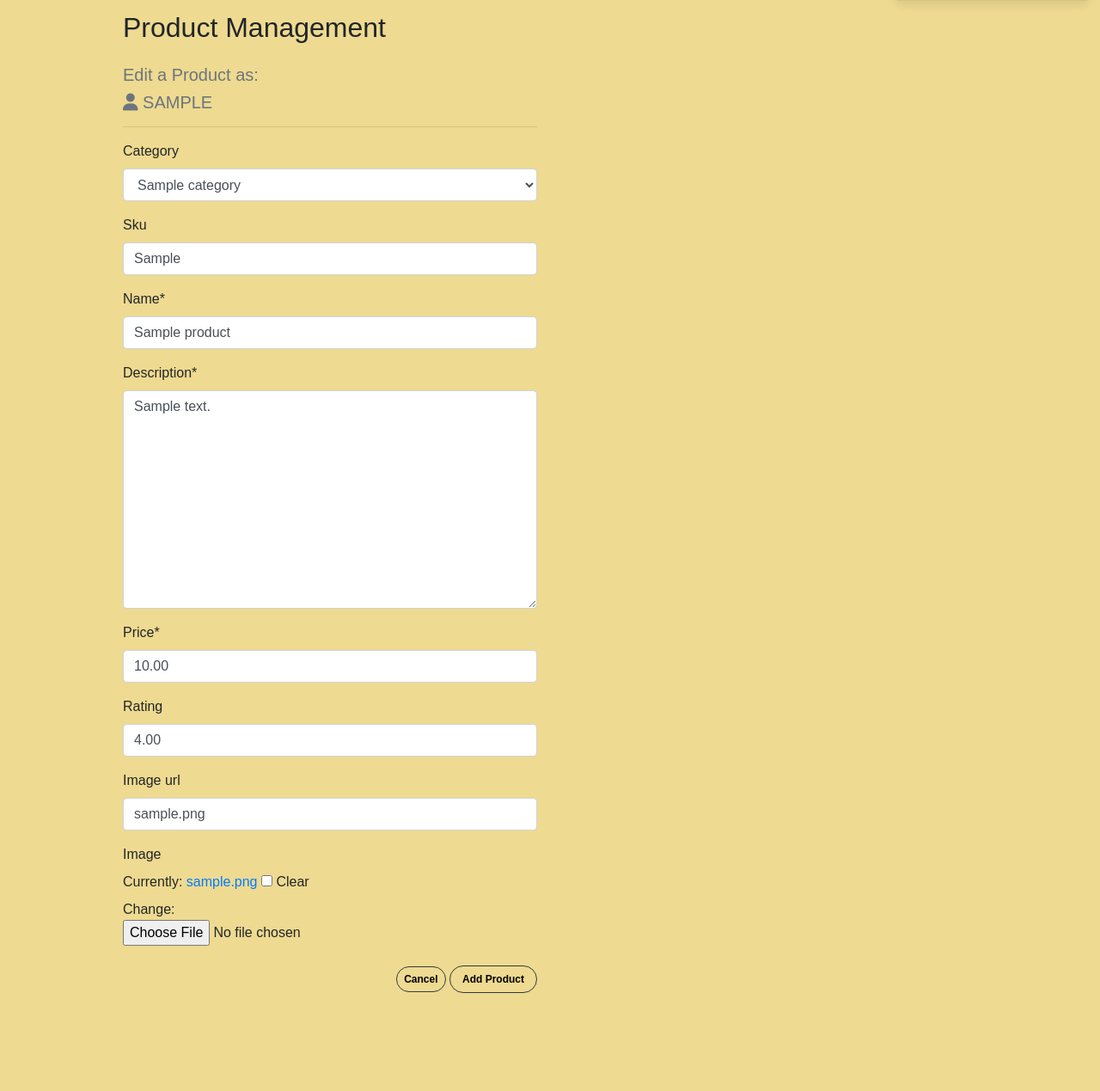
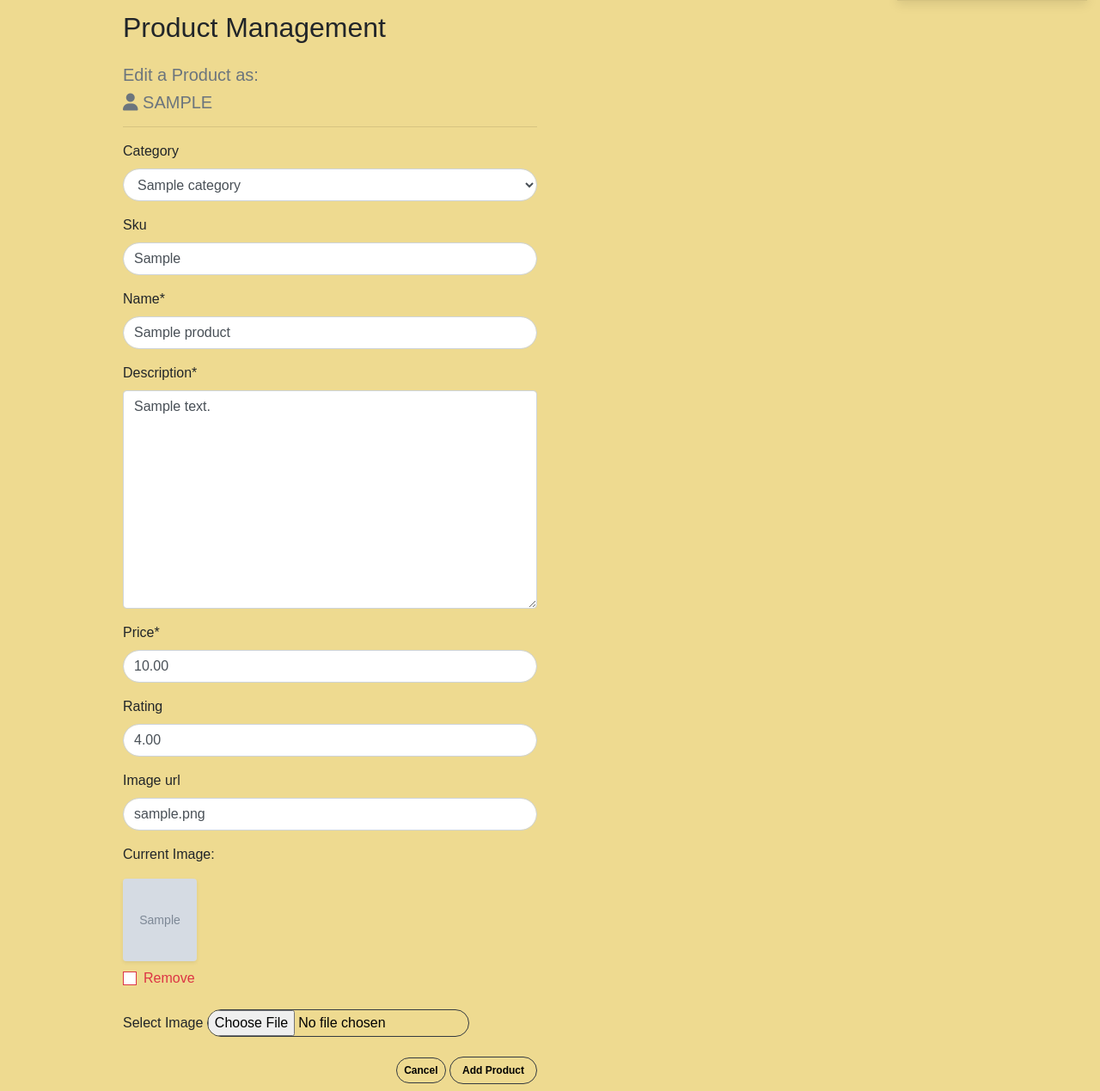
Before and after one commit to MichalPokojny/CI_project_5_bartender_box, a Django app: page /products/edit/1/ in a window 1280 px wide. Shown: the part 184-1453 px from the top of the page at 86% size. Before the commit the page ends 1339 px from the top, so only its background shows below. Run offline with Django 3.2, Linux system fonts and the light colour scheme; a user stored in the database is signed in; tables that the repository leaves empty hold one stand-in row (values such as "Sample post"); grey boxes marked "Sample" are stand-in pictures; some libraries are stand-ins or nearby versions; some web fonts are replaced.

Commit message:
Update edit, add, delete functionality for products, Update image field in forms

```diff
--- a/checkout/views.py
+++ b/checkout/views.py
@@ -96,8 +96,7 @@ def checkout(request):
         if not bag:
             messages.error(
                 request,
-                " There's nothing in your bag at the moment ",
-            )
+                " There's nothing in your bag at the moment ",)
             return redirect(reverse('products'))
 
         current_bag = bag_contents(request)
--- a/products/forms.py
+++ b/products/forms.py
@@ -1,5 +1,6 @@
 # pylint: disable=no-member
 from django import forms
+from .widgets import CustomClearableFileInput
 from .models import Product, Category
 
 
@@ -11,6 +12,11 @@ class ProductForm(forms.ModelForm):
         model = Product
         fields = "__all__"
 
+
+    image = forms.ImageField(
+        label="Image", required=False, widget=CustomClearableFileInput
+    )
+
     def __init__(self, *args, **kwargs):
         super().__init__(*args, **kwargs)
         categories = Category.objects.all()
@@ -18,4 +24,7 @@ class ProductForm(forms.ModelForm):
 
         self.fields["category"].choices = friendly_names
         for field_name, field in self.fields.items():
-            field.widget.attrs["class"] = "border-black"
+            if field_name != "description":
+                field.widget.attrs["class"] = "border-black rounded-pill"
+            else:
+                field.widget.attrs["class"] = "border-black rounded"
--- /dev/null
+++ b/products/templates/products/custom_widget_templates/custom_clearable_file_input.html
@@ -0,0 +1,17 @@
+{% if widget.is_initial %}
+    <p>{{ widget.initial_text }}:</p>
+    <a href="{{ widget.value.url }}">
+        <img width="86" height="96" class="rounded shadow-sm" src="{{ widget.value.url }}">
+    </a>
+    {% if not widget.required %}
+        <div class="custom-control custom-checkbox mt-2">
+            <input class="custom-control-input" type="checkbox" name="{{ widget.checkbox_name }}" id="{{ widget.checkbox_id }}">
+            <label class="custom-control-label text-danger" for="{{ widget.checkbox_id }}">{{ widget.clear_checkbox_label }}</label>
+        </div>
+    {% endif %}<br>
+    {{ widget.input_text }}
+{% endif %}
+<span>
+    Select Image <input class="category-badge text-black text-decoration-none border border-dark rounded-pill" id="new-image" type="{{ widget.type }}" name="{{ widget.name }}"{% include "django/forms/widgets/attrs.html" %}>
+</span>
+<strong><p class="text-danger" id="filename"></p></strong>
--- a/products/templates/products/edit_product.html
+++ b/products/templates/products/edit_product.html
@@ -25,7 +25,13 @@
       <div class="col-12 col-md-6">
          <form method="POST" action="{% url 'edit_product' product.id %}" class="form mb-2" enctype="multipart/form-data">
             {% csrf_token %}
-            {{ form | crispy }}
+            {% for field in form %}
+                {% if field.name != 'image' %}
+                    {{ field | as_crispy_field }}
+                {% else %}
+                    {{ field }}
+                {% endif %}
+            {% endfor %}
             <div class="text-right">
                <a href="{% url 'products' %}" aria-label="Go to the products page" class="category-badge text-decoration-none">
                 <span class="p-2 mt-2 badge badge-white text-black rounded-pill border border-dark">Cancel</span></a>
@@ -41,6 +47,11 @@
 {% endblock %}
 
 {% block extra_js %}
-{{ block.super }}
-
+    {{ block.super }}
+    <script type="text/javascript">
+        $('#new-image').change(function() {
+            var file = $('#new-image')[0].files[0];
+            $('#filename').text(`Image will be set to: ${file.name}`);
+        });
+    </script>
 {% endblock %}
--- a/products/views.py
+++ b/products/views.py
@@ -141,6 +141,10 @@ def delete_product(request, product_id):
         return redirect(reverse("home"))
 
     product = get_object_or_404(Product, pk=product_id)
+    # Save the product name before deleting
+    product_name = product.name
+    # Delete the product instance
     product.delete()
-    messages.success(request, "Product deleted!")
+    # Show success message with the product name
+    messages.success(request, f"Product '{product_name}' deleted!")
     return redirect(reverse("products"))
--- a/static/css/base.css
+++ b/static/css/base.css
@@ -316,3 +316,30 @@ body {
     max-height: 416px;
     overflow-y: auto;
 }
+
+/* ----- Product Image Form ----- */
+
+.btn-file {
+    position: relative;
+    overflow: hidden;
+}
+
+.btn-file input[type="file"] {
+    position: absolute;
+    top: 0;
+    right: 0;
+    min-width: 100%;
+    min-height: 100%;
+    opacity: 0;
+    cursor: pointer;
+}
+
+.custom-checkbox .custom-control-label::before {
+    border-radius: 0;
+    border-color: #dc3545;
+}
+
+.custom-checkbox .custom-control-input:checked~.custom-control-label::before {
+    background-color: #dc3545;
+    border-radius: 0;
+}
--- a/templates/includes/main-nav.html
+++ b/templates/includes/main-nav.html
@@ -1,7 +1,7 @@
 <div class="collapse navbar-collapse" id="main-nav">
     <ul class="navbar-nav w-auto mx-auto">
         <li class="nav-item ">
-            <a class="font-weight-bold nav-link text-black mr-5" href="#" id="all-products-link" data-toggle="dropdown" aria-haspopup="true" aria-expanded="false">
+            <a class="font-weight-bold nav-link text-black mr-5" href="{% url 'home' %}">
               Home
             </a>
 
--- a/templates/includes/top-header-small.html
+++ b/templates/includes/top-header-small.html
@@ -36,9 +36,9 @@
     <div class="dropdown-menu dropdown-menu-right border-0" aria-labelledby="user-options">
         {% if request.user.is_authenticated %}
             {% if request.user.is_superuser %}
-                <a href="{% url 'account_logout' %}" class="dropdown-item">Product Management</a>
+                <a href="{% url 'add_product' %}" class="dropdown-item">Product Management</a>
             {% endif %}
-            <a href="{% url 'add_product' %}" class="dropdown-item">My Profile</a>
+            <a href="{% url 'profile' %}" class="dropdown-item">My Profile</a>
             <a href="{% url 'account_logout' %}" class="dropdown-item">Logout</a>
         {% else %}
             <a href="{% url 'account_signup' %}" class="dropdown-item">Register</a>
```
Also changed, not shown: products/templates/products/add_product.html (+14 -3 lines), products/widgets.py (added, +12 -0 lines), media/_cc2761b2-c802-477f-9890-a997d0442eb1.jpeg (added).
